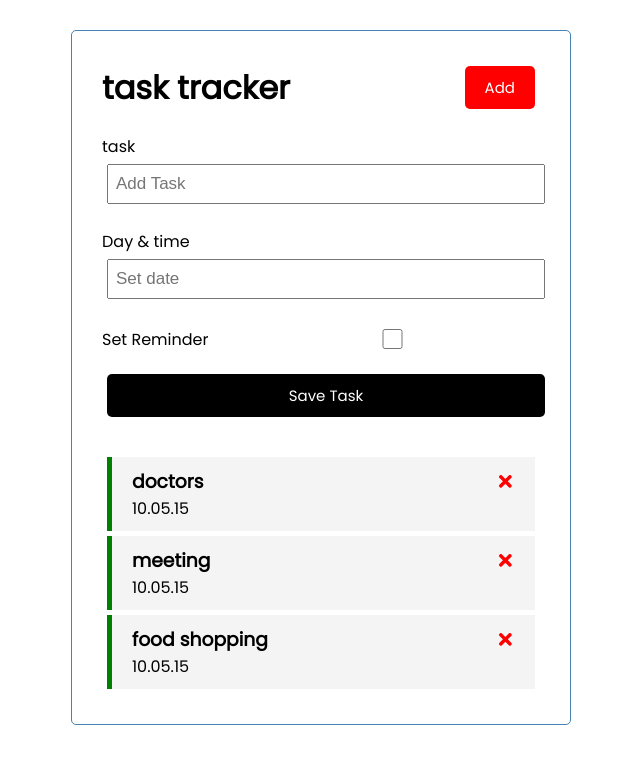
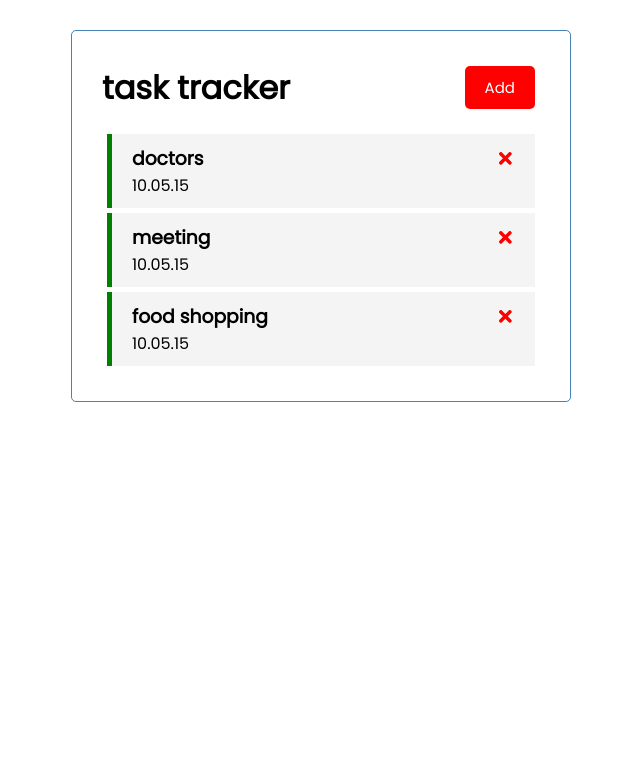
Before and after one commit to NikKowPHP/react-tast-tracker, a React (Create React App) app: page / in a window 1280 px wide. Shown: the top 764 px of the page, without its empty margins (319-959 px from the left). Built offline with nearby package versions, Linux system fonts and the light colour scheme.

Commit message:
create a btn toggles add task form

```diff
--- a/src/App.js
+++ b/src/App.js
@@ -7,6 +7,7 @@ class App extends Component {
   constructor(props) {
     super(props);
     this.state = {
+
       tasks: [
         {
           id: 1,
@@ -29,10 +30,22 @@ class App extends Component {
       ],
       setTasks: (tasks) => {
         this.setState({ tasks });
-      }
+      },
+
+      showAddTask:false,
+
     };
   }
   render() {
+
+
+
+    // Add task
+    const addTask = (task) => {
+      const id = Math.floor(Math.random() * 10000 ) + 1;
+      const newTask = { id, ...task};
+      this.state.setTasks([...this.state.tasks, newTask]);
+    }
 
     // Delete Task
 
@@ -44,11 +57,19 @@ class App extends Component {
     const toggleReminder = (id) => {
       this.state.setTasks(this.state.tasks.map((task)=> task.id === id ? {...task, reminder: !task.reminder} : task))
     }
+    // Toggle new task form
+    const toggleNewTask = () => {
+      this.setState((prevState) => ({
+
+        showAddTask: !prevState.showAddTask,
+      }));
+
+    };
 
     return (
       <div className="container">
-        <Header />
-        <AddTask />
+        <Header onShowForm={toggleNewTask} />
+        { this.state.showAddTask &&  <AddTask onAdd={addTask} />}
         { this.state.tasks.length > 0 ? <Tasks tasks={this.state.tasks} onDelete={deleteTask} onToggle={toggleReminder} />: 'No Tasks to show'}
       </div>
     );
--- a/src/components/AddTask.js
+++ b/src/components/AddTask.js
@@ -1,24 +1,42 @@
 import React from 'react'
-
 import { useState } from 'react'
 
-export const AddTask = () => {
+export const AddTask = ({onAdd}) => {
+	const [text, setText] = useState('');
+	const [day, setDay] = useState('');
+	const [reminder, setReminder] = useState(false);
+
+	const onSubmit = (e) => {
+		e.preventDefault();
+
+		if(!text) {
+			alert('there is no text in a task field');
+			return;
+		}
+
+		onAdd({text,day,reminder})
+
+		setText('')
+		setDay('')
+		setReminder('')
+	}
+
 	return (
-		<form className='add-form'>
+		<form className='add-form' onSubmit={onSubmit}>
 			<div className='form-control'>
 				<label>task</label>
-				<input type='text' placeholder='Add Task' />
+				<input type='text' placeholder='Add Task' value={text} onChange={(e) => setText(e.target.value)} />
 			</div>
 			<div className='form-control'>
 				<label>Day & time</label>
-				<input type='text' placeholder='Set date' />
+				<input type='text' placeholder='Set date' onChange={(e) => setDay(e.target.value)}/>
 			</div>
 
 			<div className='form-control form-control-check'>
 				<label>Set Reminder</label>
-				<input type='checkbox' />
+				<input type='checkbox' checked={reminder} onChange={(e) => setReminder(e.currentTarget.checked)} />
 			</div>
-			<input type='submit' value='Save Task' className='btn btn-block'/>
+			<input type='submit' value='Save Task'  className='btn btn-block'/>
 
 		</form>
 	)
--- a/src/components/Header.js
+++ b/src/components/Header.js
@@ -2,14 +2,11 @@ import PropTypes from 'prop-types'
 import React, { Component } from 'react';
 import { Button } from './Button';
 
-export const Header = ({ title }) => {
-	const onClick= () => {
-		alert('click');
-	}
+export const Header = ({ title, onShowForm}) => {
 	return (
 		<header className='header'>
 			<h1 >{title}</h1>
-			<Button color='red' text='Add' onClick={onClick} />
+			<Button color='red' text='Add' onClick={onShowForm} />
 		</header>
 	)
 
```
